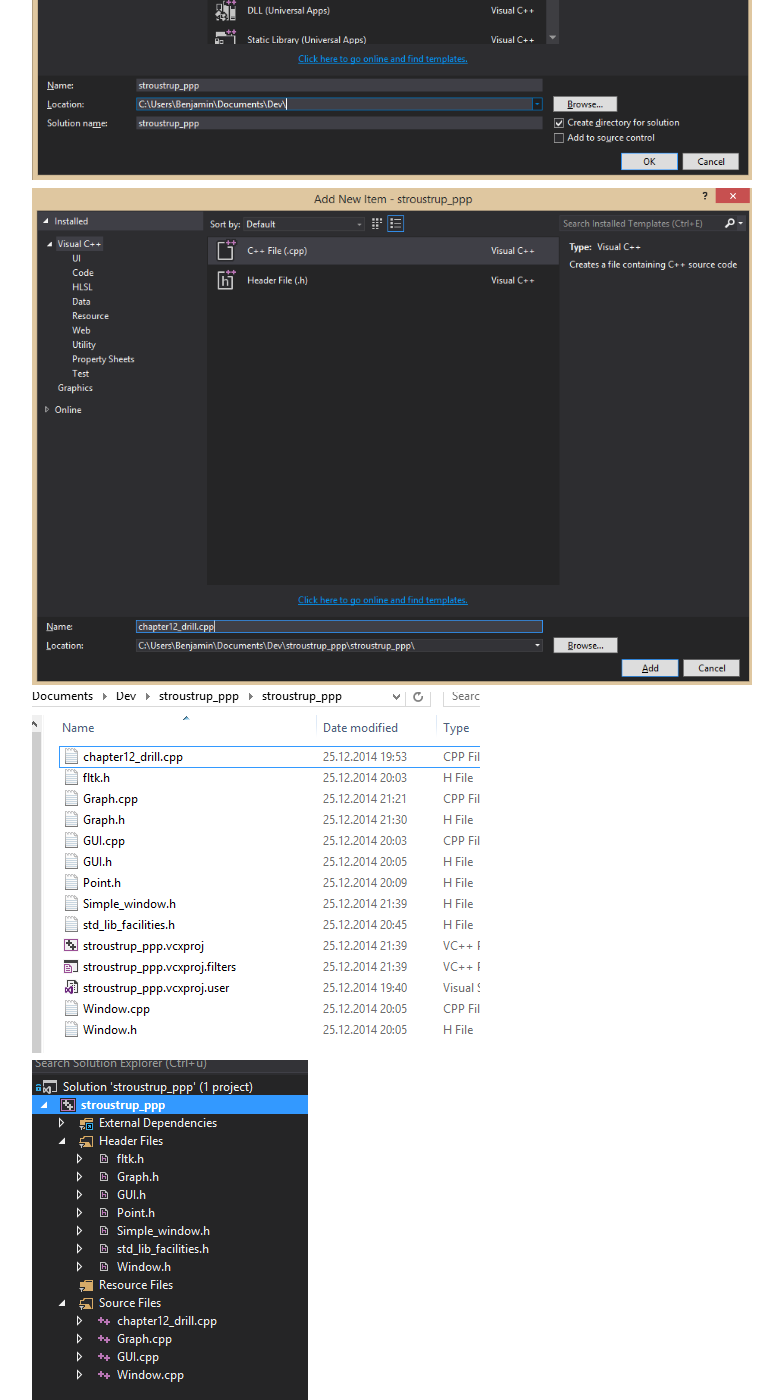
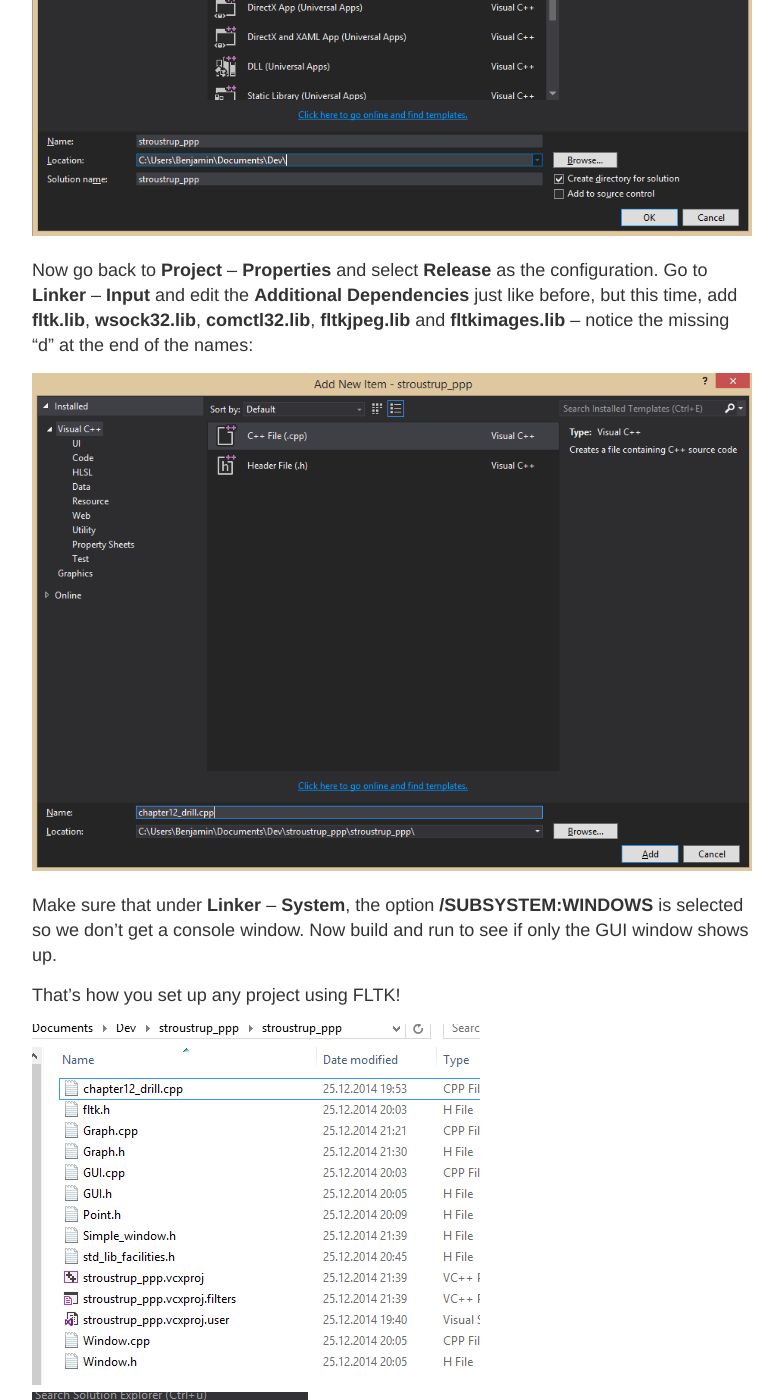
Before and after one commit to bewuethr/bewuethr.github.io, a Jekyll site: the page built from _posts/2014-12-25-installing-fltk-133-under-visual-studio.md, in a window 1280 px wide and 1400 px high, scrolled down 5681 px. Shown: the whole window, without its empty margins (248-1031 px from the left). Built offline with Jekyll 4.4.1, drawn with Linux system fonts in a browser that asks for light colours; Markdown is read by kramdown in place of the engine named in the settings; comment, search, counter and statistics services are not loaded; some of the changed text lies outside the part shown.

Commit message:
Updated 2014-12-25-installing-fltk-133-under-visual-studio.md

```diff
--- a/_posts/2014-12-25-installing-fltk-133-under-visual-studio.md
+++ b/_posts/2014-12-25-installing-fltk-133-under-visual-studio.md
@@ -72,8 +72,19 @@
 Because this is the **Debug** configuration, we would like to have a visible console window. To get that, go to **Linker** – **System** and set **/SUBSYSTEM:CONSOLE** for **SubSystem**:
 
 ![2014_12_25-11.png](/images/2014_12_25-11.png)
+
+Now build and run the project. You should get a console window and the GUI window:
+
 ![2014_12_25-12.png](/images/2014_12_25-12.png)
+
+Now go back to **Project** – **Properties** and select **Release** as the configuration. Go to **Linker** – **Input** and edit the **Additional Dependencies** just like before, but this time, add **fltk.lib**, **wsock32.lib**, **comctl32.lib**, **fltkjpeg.lib** and **fltkimages.lib** – notice the missing "d" at the end of the names:
+
 ![2014_12_25-13.png](/images/2014_12_25-13.png)
+
+Make sure that under **Linker** – **System**, the option **/SUBSYSTEM:WINDOWS** is selected so we don't get a console window. Now build and run to see if only the GUI window shows up.
+
+That's how you set up any project using FLTK!
+
 ![2014_12_25-14.png](/images/2014_12_25-14.png)
 ![2014_12_25-15.png](/images/2014_12_25-15.png)
 ![2014_12_25-16.png](/images/2014_12_25-16.png)
```
